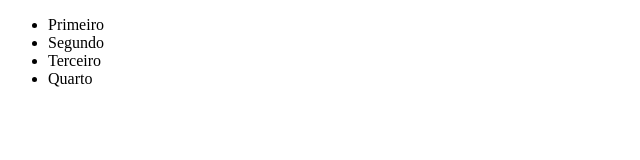
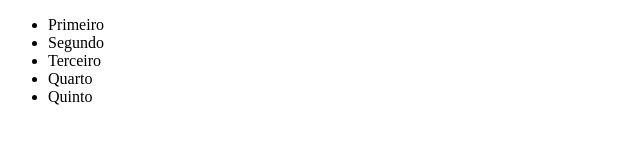
Before and after one commit to Aledig46/teste-git, a plain HTML site: page index.html in a window 1280 px wide. Shown: the full height of the page, 0-640 px from the left. Drawn offline with Linux system fonts and the light colour scheme.

Commit message:
Incluido mais um item na lista o quinto

```diff
--- a/index.html
+++ b/index.html
@@ -10,6 +10,7 @@
             <li>Segundo</li>
             <li>Terceiro</li>
             <li>Quarto</li>
+            <li>Quinto</li>
         </ul>
     </Body>
 </html>
```
